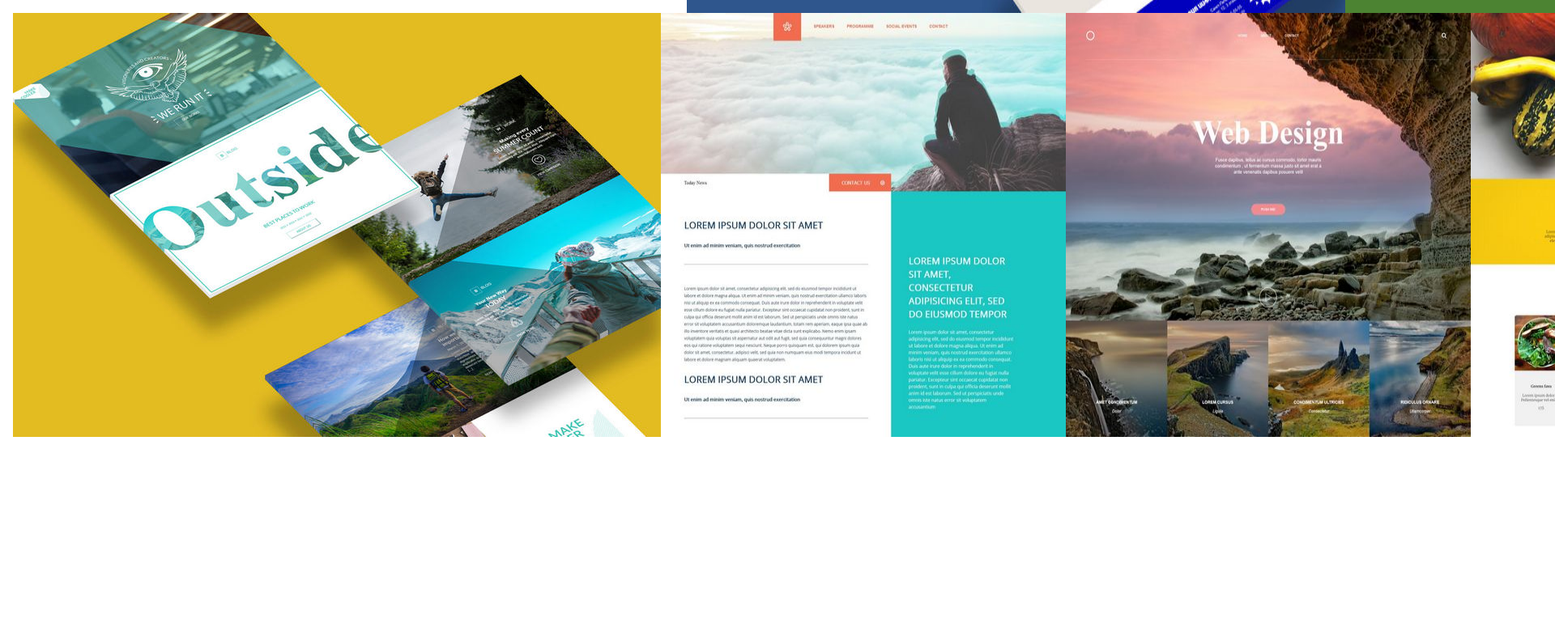
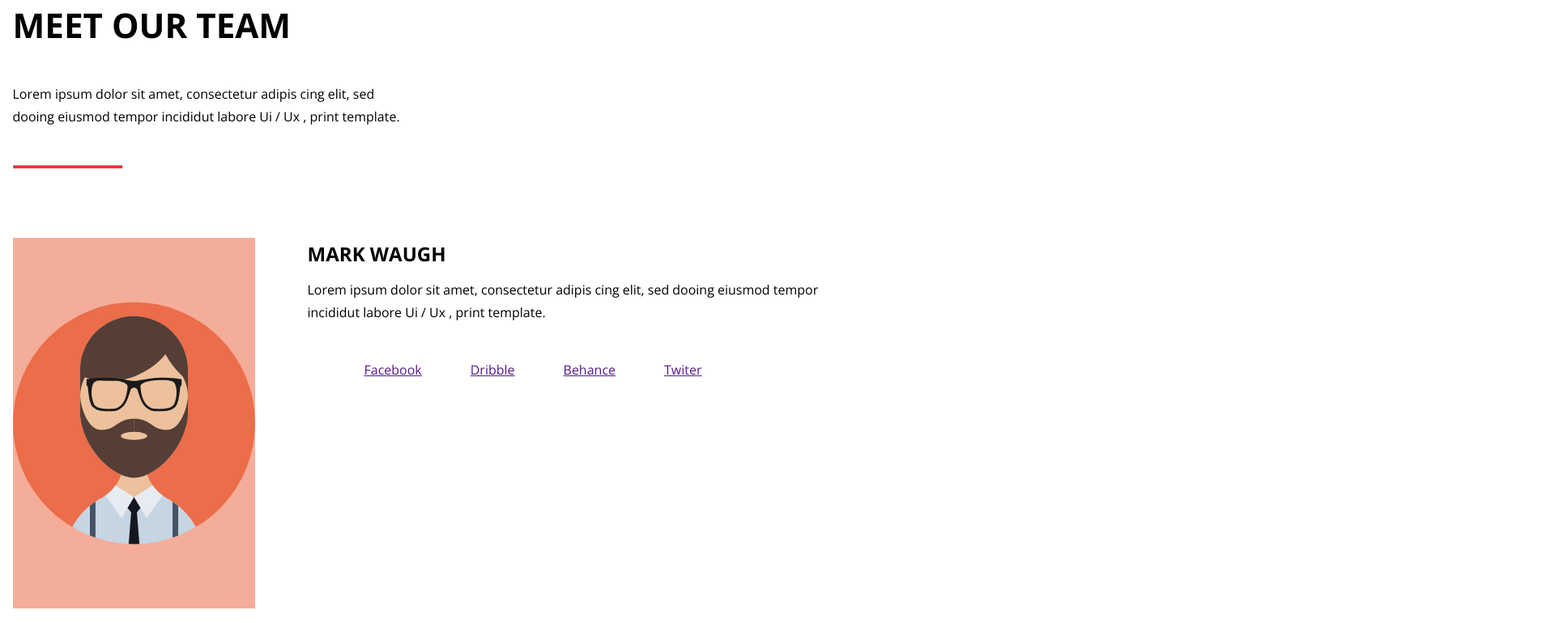
Before and after one commit to kacherygka/skillfactory-module-4-kondrashin, a plain HTML site: page index.html in a window 1280 px wide. Shown: the part 2698-3468 px from the top of the page at 81% size, 1920 px wide, since content can reach past the window. Before the commit the page ends 3238 px from the top, so only its background shows below. Drawn offline with nearby package versions, Linux system fonts and the light colour scheme.

Commit message:
Add files via upload

```diff
--- a/css/style.css
+++ b/css/style.css
@@ -281,6 +281,7 @@ h2 {
 	font-weight: 600;
 	font-size: 22px;
 	line-height: 24px;
+	margin-bottom: 46px;
 }
 
 .link2:hover {
@@ -293,3 +294,55 @@ h2 {
 	justify-content: space-around;
 	margin: 0 auto;
 }
+
+img {
+	max-width: 299px;
+	margin-bottom: 18px;
+}
+
+.team {
+	display: flex;
+	max-width: 1249px;
+	justify-content: flex-start;
+	margin: 0 auto;
+	margin-top: 90px;
+	flex-direction: column;
+}
+
+.team-text {
+	font-family: Open Sans;
+	font-style: normal;
+	font-weight: normal;
+	font-size: 15.9953px;
+	line-height: 28px;
+	max-width: 479px;
+}
+
+.container3 {
+	display: flex;
+}
+
+.man {
+	width: 321px;
+    height: 458px;
+    margin-right: 65px;
+    background-color: #eb6d4a8f;
+}
+
+.mark {
+	text-transform: uppercase;
+}
+
+.team-text2 {
+	font-family: Open Sans;
+	font-style: normal;
+	font-weight: normal;
+	font-size: 15.9953px;
+	line-height: 28px;
+	max-width: 663px;
+	margin-top: 30px;
+}
+
+.team-ul {
+
+}
--- a/index.html
+++ b/index.html
@@ -62,7 +62,7 @@
 		<p class="card-text prod-text">Lorem ipsum dolor sit amet, consectetur adipis cing elit,sed do eiusmod tempor incididunt ut labore et.</p>
 		<hr class="hr2" size=5px width=134px align="center">
 		<ul>
-			<li><a href="" class="link2">fall</a></li>
+			<li><a href="" class="link2">all</a></li>
 			<li><a href="" class="link2">print template</a></li>
 			<li><a href="" class="link2">web template</a></li>
 			<li><a href="" class="link2">user interface</a></li>
@@ -76,10 +76,28 @@
 		<img src="images/work-4.jpg">
 	</div>
 	<div class="images">
-		<img src="images/work-5.jpg">
-		<img src="images/work-6.jpg">
-		<img src="images/work-7.jpg">
-		<img src="images/work-8.jpg">
+		<img class="img2" src="images/work-5.jpg">
+		<img class="img2" src="images/work-6.jpg">
+		<img class="img2" src="images/work-7.jpg">
+		<img class="img2" src="images/work-8.jpg">
+	</div>
+	<div class="team">
+		<h1 class="head2">Meet our team</h1>
+		<p class="team-text">Lorem ipsum dolor sit amet, consectetur adipis cing elit, sed dooing eiusmod tempor incididut labore Ui / Ux , print template.</p>
+		<hr class="hr2" size=5px width=134px align="left">
+		<div class="container3">
+			<img class="man" src="images/man.svg">
+			<div>
+				<h2 class="mark">mark waugh</h2>
+				<p class="team-text2">Lorem ipsum dolor sit amet, consectetur adipis cing elit, sed dooing eiusmod tempor incididut labore Ui / Ux , print template.</p>
+				<ul class="team-ul">
+					<li><a class="team-li" href="">Facebook</a></li>
+					<li><a class="team-li" href="">Dribble</a></li>
+					<li><a class="team-li" href="">Behance</a></li>
+					<li><a class="team-li" href="">Twiter</a></li>
+				</ul>
+			</div>
+		</div>
 	</div>
 </body>
 </html>
```
Also changed, not shown: images/girl.svg (added), images/man.svg (added).
